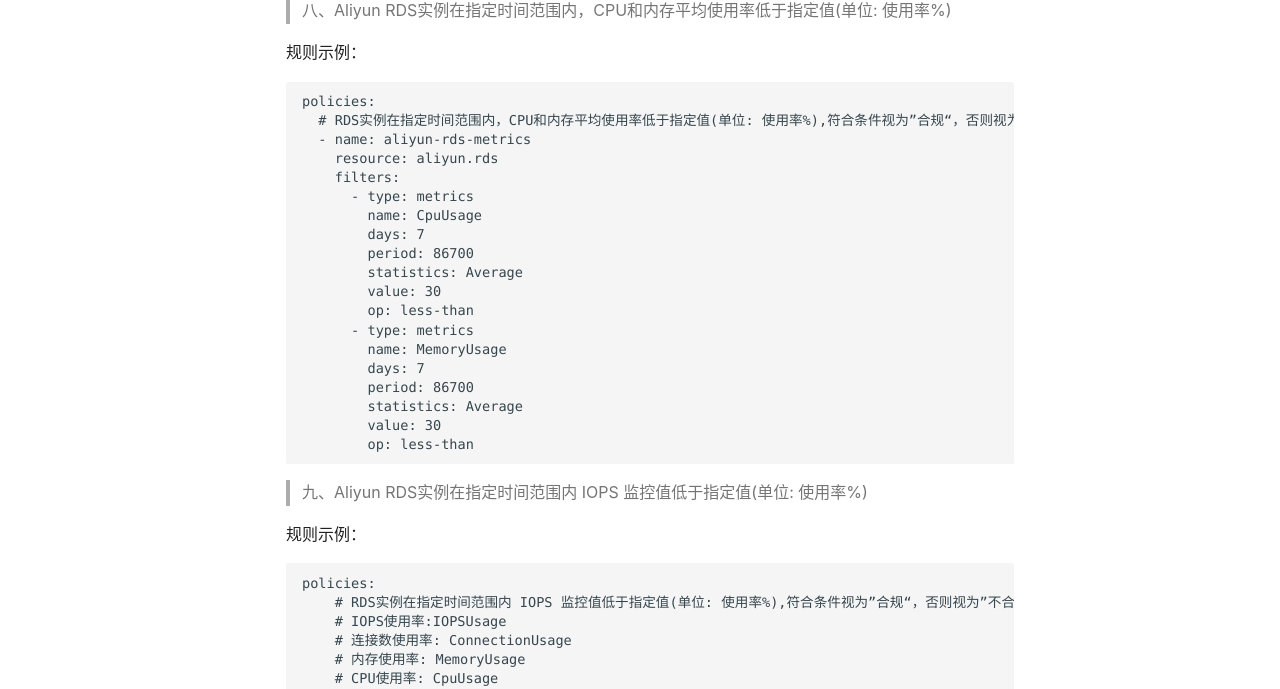
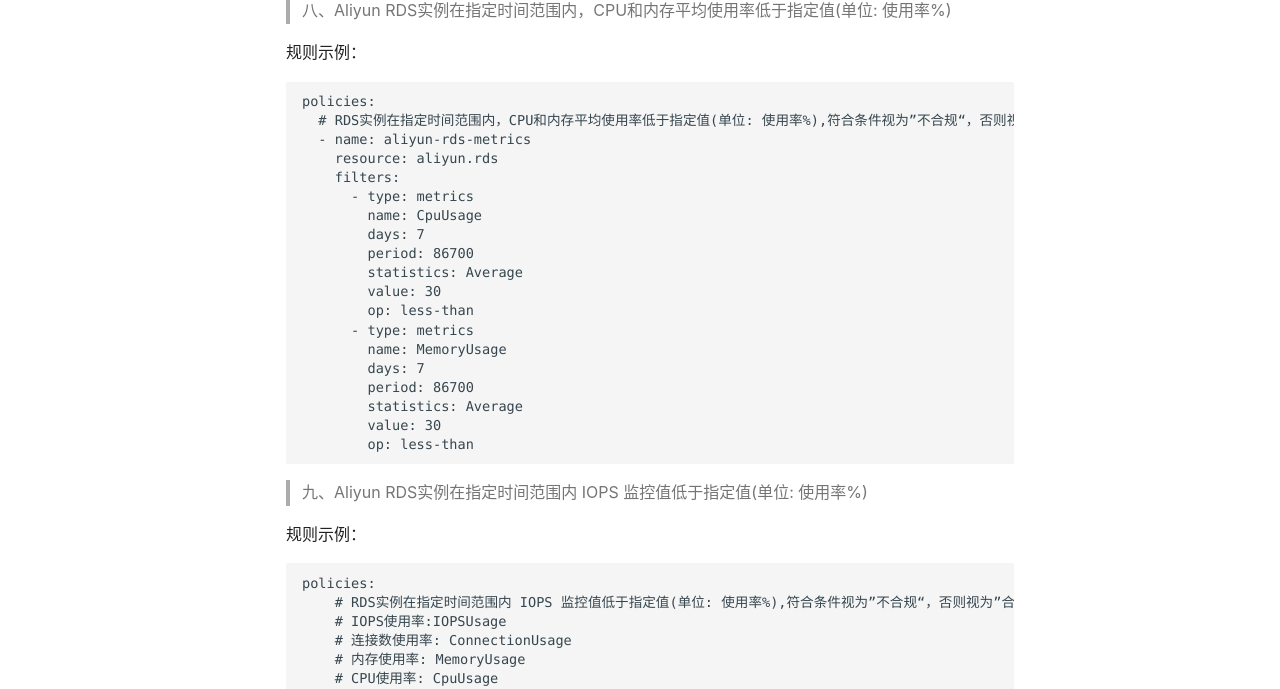
Before and after one commit to fit2cloud/riskscanner-docs, an MkDocs documentation site: the page built from docs/question/example.md, in a window 1280 px wide and 1400 px high, scrolled down 2537 px. Shown: the part 649-1338 px from the top of the window. Built offline with MkDocs 1.6.1 and Material for MkDocs 9.7.7, drawn with Linux system fonts in a browser that asks for light colours; comment, search, counter and statistics services are not loaded; the version menu is left out; some of the changed text lies outside the part shown.

Commit message:
fix(docs): 修改问题描述

````diff
--- a/docs/question/example.md
+++ b/docs/question/example.md
@@ -6,7 +6,7 @@
 规则示例：
 ```
 policies:
-  # ECS主机连续n天内业务高峰阶段CPU平均使用率在不高于x%，符合条件视为”合规“，否则视为”不合规“
+  # ECS主机连续n天内业务高峰阶段CPU平均使用率在不高于x%，符合条件视为”不合规“，否则视为”合规“
   - name: aliyun-ecs-cpu-underutilized
     resource: aliyun.ecs
     filters:
@@ -44,7 +44,7 @@ policies:
 规则示例：
 ```
 policies:
-  # ECS主机指定时间范围内，CPU平均使用率低于指定值（基于agent监控）,符合条件视为”合规“，否则视为”不合规“
+  # ECS主机指定时间范围内，CPU平均使用率低于指定值（基于agent监控）,符合条件视为”不合规“，否则视为”合规“
   - name: aliyun-ecs-cpu-metrics
     resource: aliyun.ecs
     filters:
@@ -63,7 +63,7 @@ policies:
 规则示例：
 ```
 policies:
-  # ECS主机指定时间范围内，内存平均使用率低于指定值（基于agent监控）,符合条件视为”合规“，否则视为”不合规“
+  # ECS主机指定时间范围内，内存平均使用率低于指定值（基于agent监控）,符合条件视为”不合规“，否则视为”合规“
   - name: aliyun-ecs-memory-metrics
     resource: aliyun.ecs
     filters:
@@ -131,7 +131,7 @@ policies:
 规则示例：
 ```
 policies:
-  # 指定时间范围内，虚拟机公网流量（流出）或 EIP 公网流量（流出）的平均值/总带宽比值低于指定百分比,符合条件视为”合规“，否则视为”不合规“
+  # 指定时间范围内，虚拟机公网流量（流出）或 EIP 公网流量（流出）的平均值/总带宽比值低于指定百分比,符合条件视为”不合规“，否则视为”合规“
   - name: aliyun-ecs-rate-metrics
     resource: aliyun.ecs
     filters:
@@ -156,7 +156,7 @@ policies:
 规则示例：
 ```
 policies:
-  # RDS实例在指定时间范围内，CPU和内存平均使用率低于指定值(单位: 使用率%),符合条件视为”合规“，否则视为”不合规“
+  # RDS实例在指定时间范围内，CPU和内存平均使用率低于指定值(单位: 使用率%),符合条件视为”不合规“，否则视为”合规“
   - name: aliyun-rds-metrics
     resource: aliyun.rds
     filters:
@@ -182,7 +182,7 @@ policies:
 规则示例：
 ```
 policies:
-    # RDS实例在指定时间范围内 IOPS 监控值低于指定值(单位: 使用率%),符合条件视为”合规“，否则视为”不合规“
+    # RDS实例在指定时间范围内 IOPS 监控值低于指定值(单位: 使用率%),符合条件视为”不合规“，否则视为”合规“
     # IOPS使用率:IOPSUsage
     # 连接数使用率: ConnectionUsage
     # 内存使用率: MemoryUsage
@@ -204,7 +204,7 @@ policies:
 规则示例：
 ```
 policies:
-  # SLB在指定时间范围内，流量监控低于某值(单位：bit/s),符合条件视为”合规“，否则视为”不合规“
+  # SLB在指定时间范围内，流量监控低于某值(单位：bit/s),符合条件视为”不合规“，否则视为”合规“
   - name: aliyun-slb-metrics
     resource: aliyun.slb
     filters:
````
